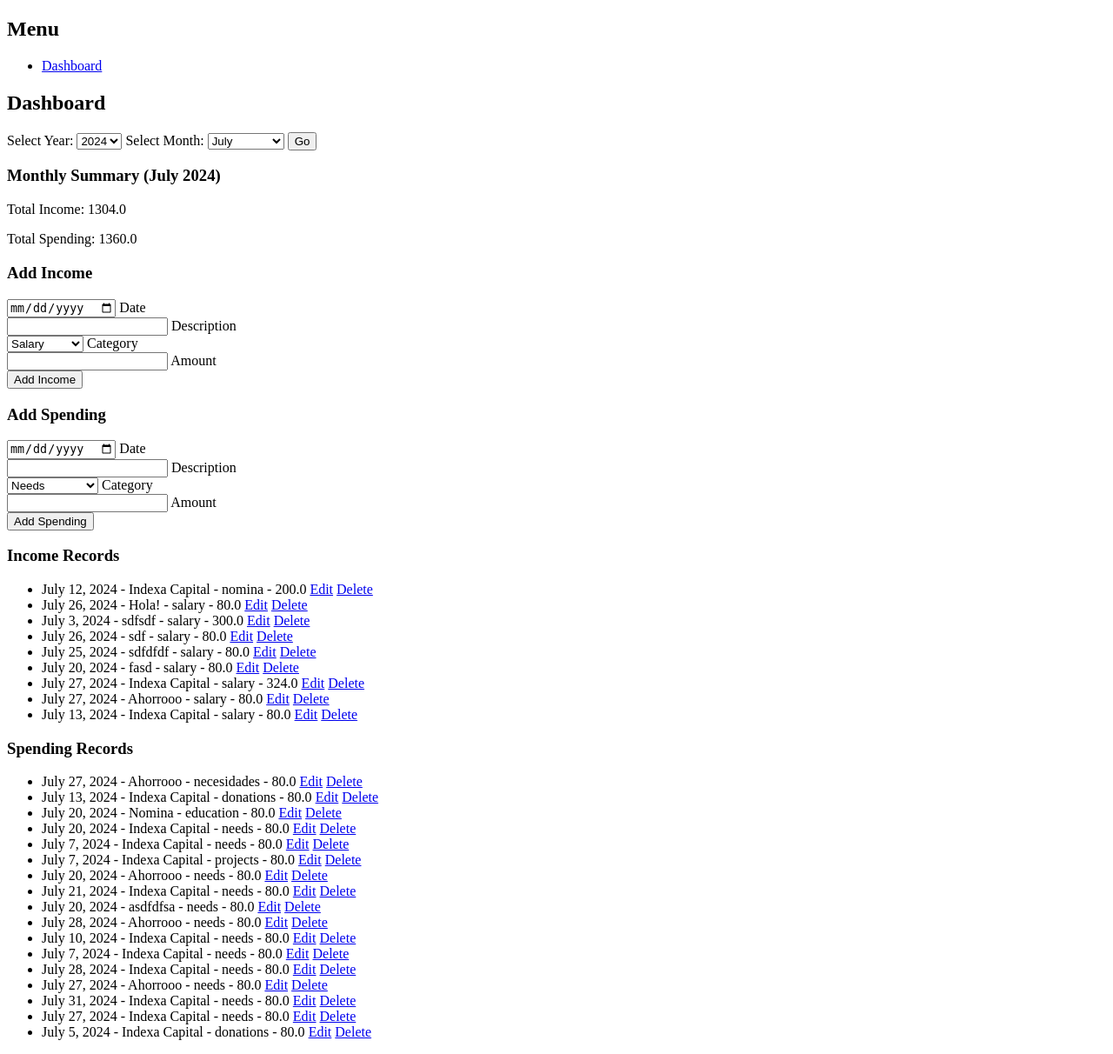
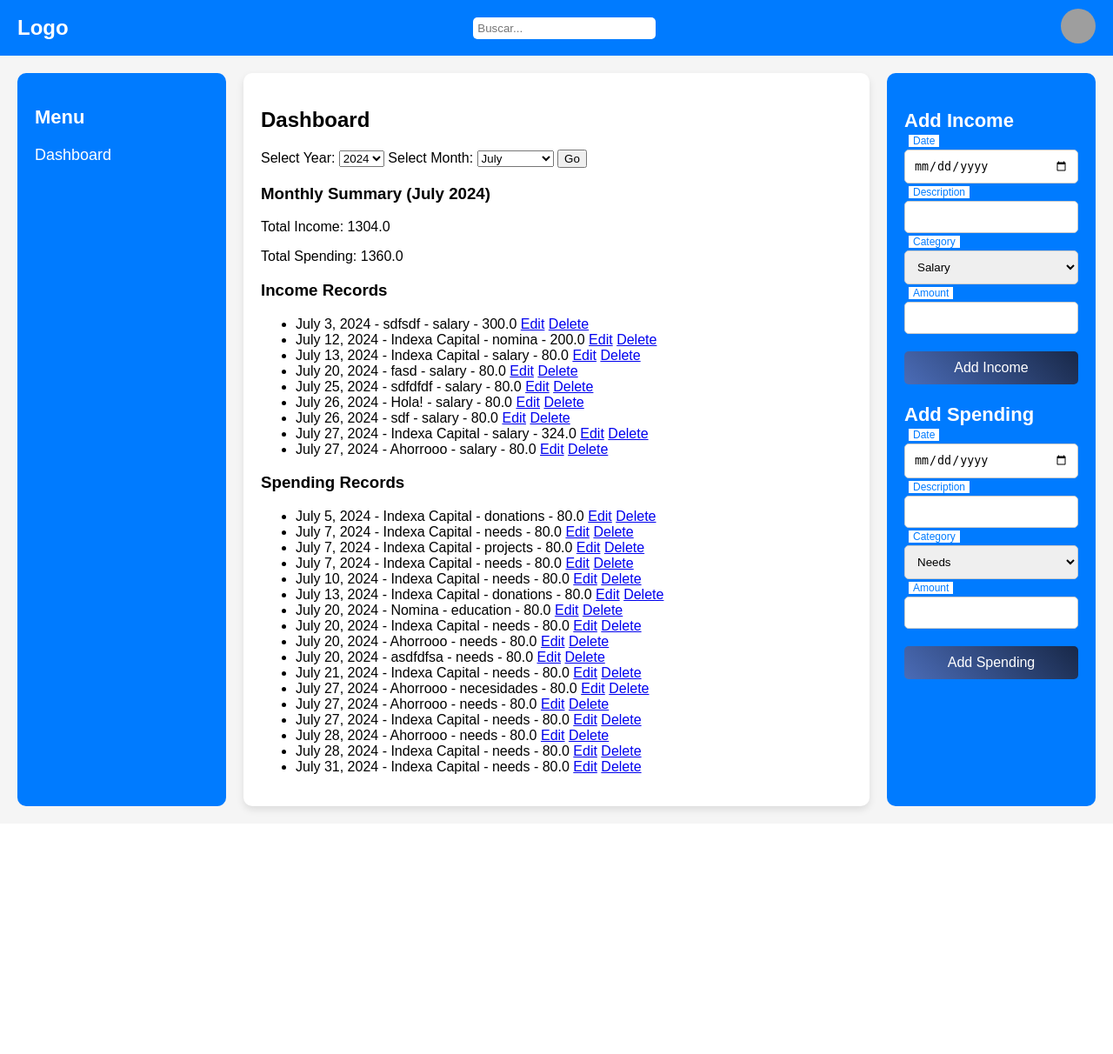
Before and after one commit to QuinteroDev/KakeboAPP_public, a Django app: page /dashboard/ in a window 1280 px wide. Shown: the whole page at 87% size. After the commit the page ends 936 px from the top, so only its background shows below. Run offline with Django 4.2, Linux system fonts and the light colour scheme; a user stored in the database is signed in; data comes from the database, SQL or seed files in the repository; both versions use the stored data as it was after the commit; grey boxes are pictures that could not be loaded.

Commit message:
Backend de Dashboard y Users terminado + frontend provisional

```diff
--- a/KakeboAPP/Dashboard/models.py
+++ b/KakeboAPP/Dashboard/models.py
@@ -18,6 +18,9 @@ class Spending(models.Model):
     description = models.CharField(max_length=100, blank=True, null=True)
     category = models.CharField(max_length=100, choices=SPENDING_CHOICES, default='necesidades')
     amount = models.FloatField()
+
+    class Meta:
+        ordering = ['date']
 
     def __str__(self):
         return f"{self.description} - {self.amount}"
@@ -41,5 +44,8 @@ class Income(models.Model):
     category = models.CharField(max_length=100, choices=INCOME_CHOICES, default='nomina')
     amount = models.FloatField()
 
+    class Meta:
+         ordering = ['date']
+
     def __str__(self):
         return f"{self.description} - {self.amount}"
--- a/KakeboAPP/Dashboard/views.py
+++ b/KakeboAPP/Dashboard/views.py
@@ -3,70 +3,50 @@ from .models import Income, Spending
 from .forms import IncomeForm, SpendingForm
 from django.contrib.auth.decorators import login_required
 from django.utils.timezone import now
-
-
+from datetime import datetime
+from django.db import models
 
 @login_required
 def dashboard(request):
-    months = [
-        {'name': 'January', 'value': '01'},
-        {'name': 'February', 'value': '02'},
-        {'name': 'March', 'value': '03'},
-        {'name': 'April', 'value': '04'},
-        {'name': 'May', 'value': '05'},
-        {'name': 'June', 'value': '06'},
-        {'name': 'July', 'value': '07'},
-        {'name': 'August', 'value': '08'},
-        {'name': 'September', 'value': '09'},
-        {'name': 'October', 'value': '10'},
-        {'name': 'November', 'value': '11'},
-        {'name': 'December', 'value': '12'},
-    ]
+    user = request.user
 
-    years = list(range(2024, 2027))  # Genera una lista de años desde 2024 hasta 2026
+    selected_year = request.GET.get('year', datetime.now().year)
+    selected_month = request.GET.get('month', datetime.now().month)
+    selected_year = int(selected_year)
+    selected_month = int(selected_month)
 
-    selected_month = request.GET.get('month')
-    selected_year = request.GET.get('year')
-    if not selected_month or not selected_year:
-        selected_month = now().strftime('%m')  # Formato: MM
-        selected_year = now().strftime('%Y')  # Formato: YYYY
+    incomes = Income.objects.filter(user=user, date__year=selected_year, date__month=selected_month).order_by('date')
+    spendings = Spending.objects.filter(user=user, date__year=selected_year, date__month=selected_month).order_by('date')
 
-    year = int(selected_year)
-    month = int(selected_month)
+    total_income = incomes.aggregate(total=models.Sum('amount'))['total'] or 0
+    total_spending = spendings.aggregate(total=models.Sum('amount'))['total'] or 0
 
-    if request.method == 'POST':
-        form_type = request.POST.get('form_type')
-        if form_type == 'income':
-            date = request.POST.get('date')
-            description = request.POST.get('description')
-            category = request.POST.get('category')
-            amount = request.POST.get('amount')
-            Income.objects.create(user=request.user, date=date, description=description, category=category, amount=amount)
-        elif form_type == 'spending':
-            date = request.POST.get('date')
-            description = request.POST.get('description')
-            category = request.POST.get('category')
-            amount = request.POST.get('amount')
-            Spending.objects.create(user=request.user, date=date, description=description, category=category, amount=amount)
-        return redirect('dashboard')
-
-    incomes = Income.objects.filter(user=request.user, date__year=year, date__month=month)
-    spendings = Spending.objects.filter(user=request.user, date__year=year, date__month=month)
-    total_income = sum(income.amount for income in incomes)
-    total_spending = sum(spending.amount for spending in spendings)
-    selected_month_display = now().replace(year=year, month=month).strftime('%B')
-
-    return render(request, 'dashboard/dashboard.html', {
+    context = {
         'incomes': incomes,
         'spendings': spendings,
         'total_income': total_income,
         'total_spending': total_spending,
+        'years': range(2024, 2027),
+        'months': [
+            {'value': 1, 'name': 'January'},
+            {'value': 2, 'name': 'February'},
+            {'value': 3, 'name': 'March'},
+            {'value': 4, 'name': 'April'},
+            {'value': 5, 'name': 'May'},
+            {'value': 6, 'name': 'June'},
+            {'value': 7, 'name': 'July'},
+            {'value': 8, 'name': 'August'},
+            {'value': 9, 'name': 'September'},
+            {'value': 10, 'name': 'October'},
+            {'value': 11, 'name': 'November'},
+            {'value': 12, 'name': 'December'},
+        ],
+        'selected_year': selected_year,
         'selected_month': selected_month,
-        'selected_year': selected_year,
-        'selected_month_display': selected_month_display,
-        'months': months,
-        'years': years,
-    })
+        'selected_month_display': datetime(selected_year, selected_month, 1).strftime('%B')
+    }
+
+    return render(request, 'dashboard/dashboard.html', context)
 
 @login_required
 def add_income(request):
--- a/KakeboAPP/static/dashboard/css/styles.css
+++ b/KakeboAPP/static/dashboard/css/styles.css
@@ -0,0 +1,135 @@
+body {
+    margin: 0;
+    padding: 0;
+    font-family: Arial, sans-serif;
+    background-color: #f5f5f5;
+}
+
+.header {
+    display: flex;
+    justify-content: space-between;
+    align-items: center;
+    padding: 10px 20px;
+    background-color: #007bff;
+    color: white;
+}
+
+.header .logo {
+    font-size: 24px;
+    font-weight: bold;
+}
+
+.header .search-bar input {
+    padding: 5px;
+    border-radius: 5px;
+    border: none;
+    width: 200px;
+}
+
+.header .user-info img {
+    width: 40px;
+    height: 40px;
+    border-radius: 50%;
+}
+
+.container {
+    display: grid;
+    grid-template-columns: 1fr 3fr 1fr;
+    grid-gap: 20px;
+    padding: 20px;
+}
+
+.sidebar, .actions {
+    background-color: #007bff;
+    color: white;
+    padding: 20px;
+    border-radius: 10px;
+}
+
+.sidebar h2, .actions h2, .actions h3 {
+    font-size: 22px;
+    margin-bottom: 20px;
+}
+
+.sidebar ul {
+    list-style: none;
+    padding: 0;
+}
+
+.sidebar ul li {
+    margin-bottom: 10px;
+}
+
+.sidebar ul li a {
+    color: white;
+    text-decoration: none;
+    font-size: 18px;
+}
+
+.sidebar ul li a:hover {
+    text-decoration: underline;
+}
+
+.main-content {
+    background-color: white;
+    padding: 20px;
+    border-radius: 10px;
+    box-shadow: 0 4px 8px rgba(0, 0, 0, 0.1);
+}
+
+.input-group {
+    position: relative;
+    margin-bottom: 20px;
+    text-align: left;
+}
+
+.input-group input, .input-group select {
+    width: 100%;
+    padding: 10px 10px 10px 10px;
+    border: 1px solid #ccc;
+    border-radius: 5px;
+    box-sizing: border-box;
+}
+
+.input-group label {
+    position: absolute;
+    left: 10px;
+    top: 50%;
+    transform: translateY(-50%);
+    color: #888888;
+    pointer-events: none;
+    transition: all 0.2s ease;
+}
+
+.input-group input:focus + label,
+.input-group input:not(:placeholder-shown) + label,
+.input-group select:focus + label,
+.input-group select:not(:placeholder-shown) + label {
+    top: -10px;
+    left: 5px;
+    background: #fff;
+    padding: 0 5px;
+    font-size: 12px;
+    color: #007bff;
+}
+
+.input-group input:focus,
+.input-group select:focus {
+    outline: none;
+    border-color: #007bff;
+}
+
+.btn {
+    width: 100%;
+    padding: 10px;
+    background: linear-gradient(45deg, #4b6cb7, #182848);
+    color: #ffffff;
+    border: none;
+    border-radius: 5px;
+    cursor: pointer;
+    font-size: 16px;
+}
+
+.btn:hover {
+    background: linear-gradient(45deg, #182848, #4b6cb7);
+}
--- a/KakeboAPP/templates/dashboard/dashboard.html
+++ b/KakeboAPP/templates/dashboard/dashboard.html
@@ -7,6 +7,15 @@
     <link rel="stylesheet" href="{% static 'dashboard/css/styles.css' %}">
 </head>
 <body>
+    <div class="header">
+        <div class="logo">Logo</div>
+        <div class="search-bar">
+            <input type="text" placeholder="Buscar...">
+        </div>
+        <div class="user-info">
+            <img src="{% static 'dashboard/images/user.jpg' %}" alt="User Image">
+        </div>
+    </div>
     <div class="container">
         <div class="sidebar">
             <h2>Menu</h2>
```
Also changed, not shown: other parts of KakeboAPP/templates/dashboard/dashboard.html (+16 -16 lines), KakeboAPP/Dashboard/apps.py (line endings or trailing spaces), KakeboAPP/db.sqlite3, 3 other files. Lines whose indentation alone changed are shown as unchanged.
